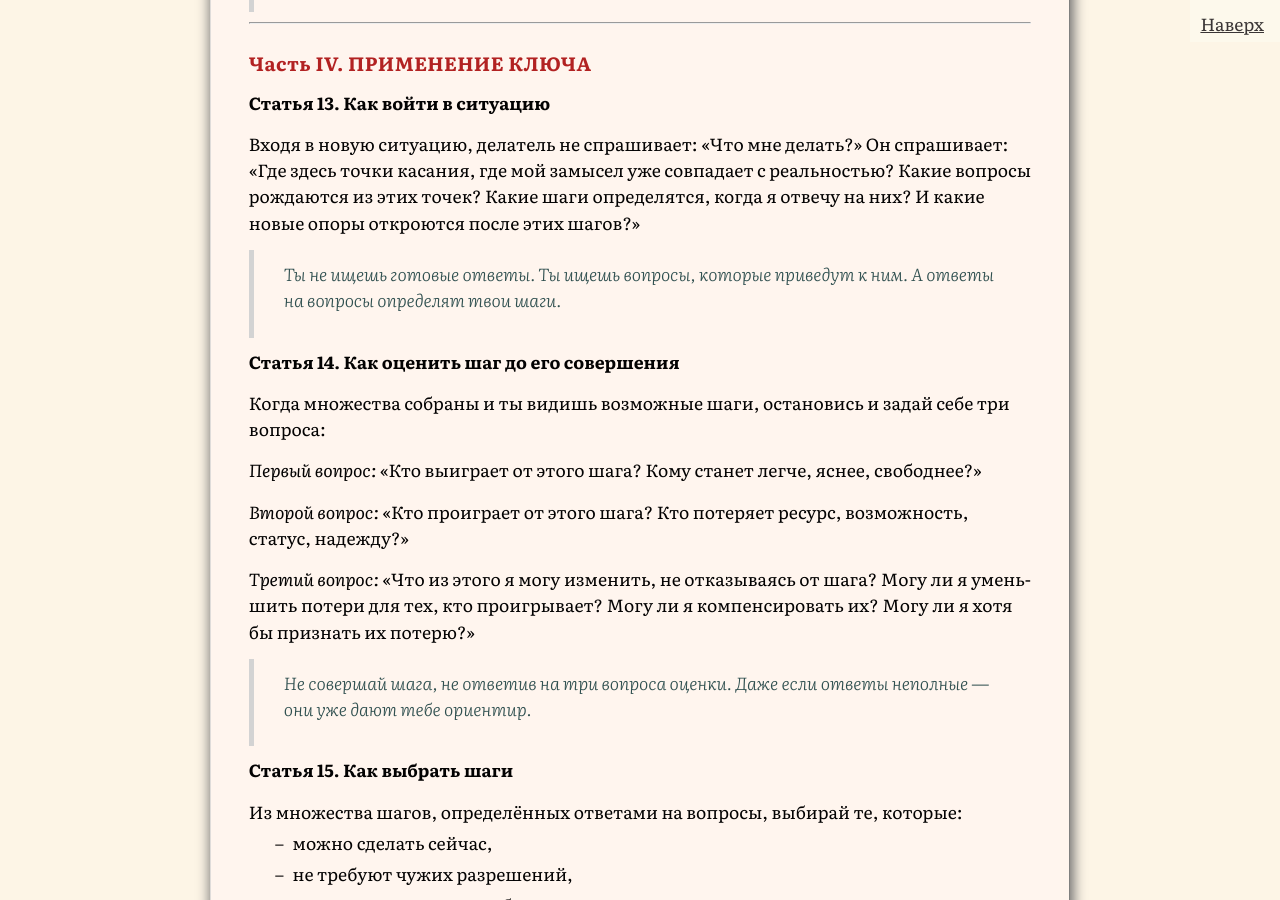
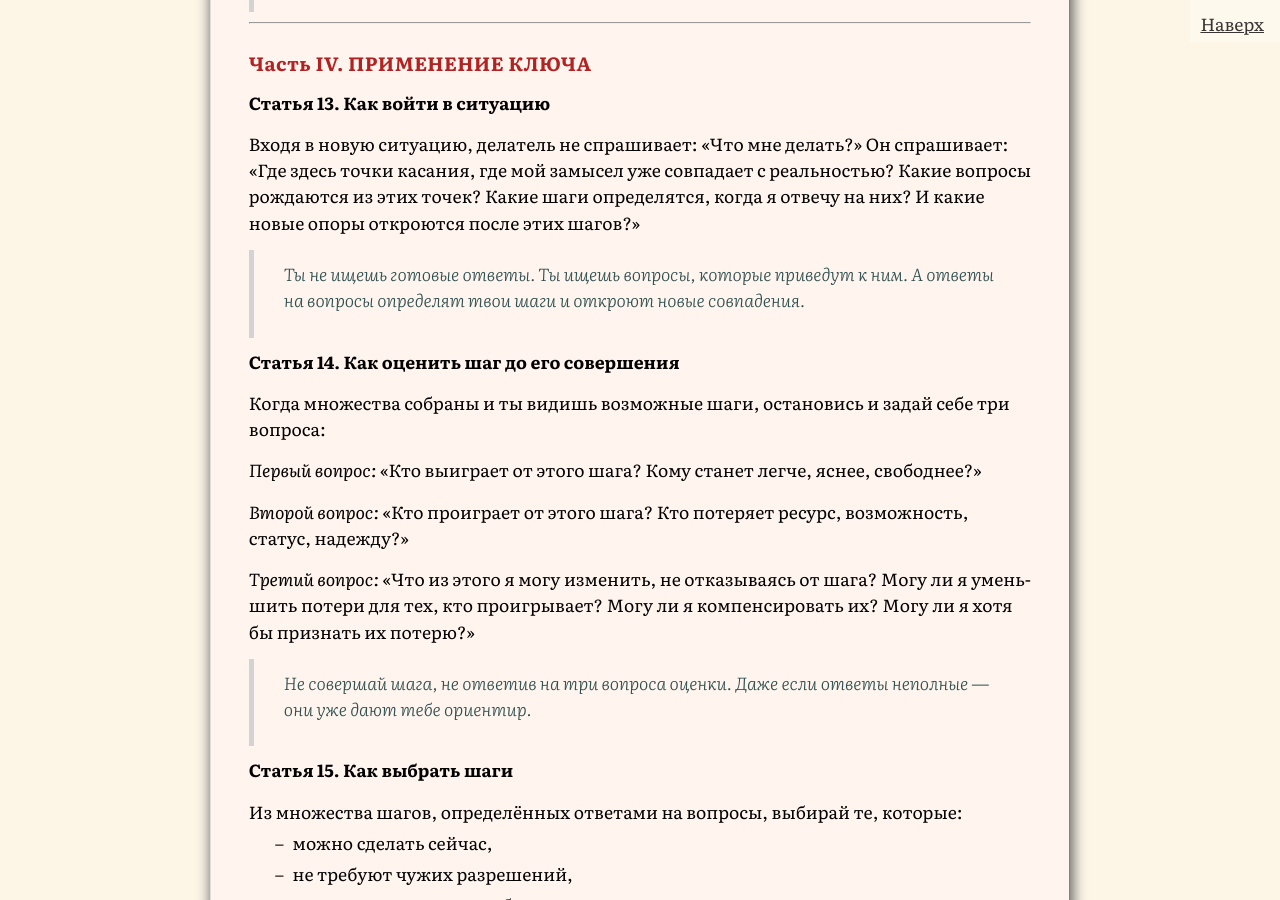
Before and after one commit to SergSi/land-use-art, a Jekyll site: the page built from _posts/2026-06-24-key.md, in a window 1280 px wide and 900 px high, scrolled down 4172 px. Built offline with Jekyll 4.4.1, drawn with Linux system fonts in a browser that asks for light colours; some web fonts are replaced.

Commit message:
Update 2026-06-24-key.md

```diff
--- a/_posts/2026-06-24-key.md
+++ b/_posts/2026-06-24-key.md
@@ -97,7 +97,7 @@ class: analitika
 
 Входя в новую ситуацию, делатель не спрашивает: «Что мне делать?» Он спрашивает: «Где здесь точки касания, где мой замысел уже совпадает с реальностью? Какие вопросы рождаются из этих точек? Какие шаги определятся, когда я отвечу на них? И какие новые опоры откроются после этих шагов?»
 
-> Ты не ищешь готовые ответы. Ты ищешь вопросы, которые приведут к ним. А ответы на вопросы определят твои шаги.
+> Ты не ищешь готовые ответы. Ты ищешь вопросы, которые приведут к ним. А ответы на вопросы определят твои шаги и откроют новые совпадения.
 
 **Статья 14. Как оценить шаг до его совершения**
 
```
